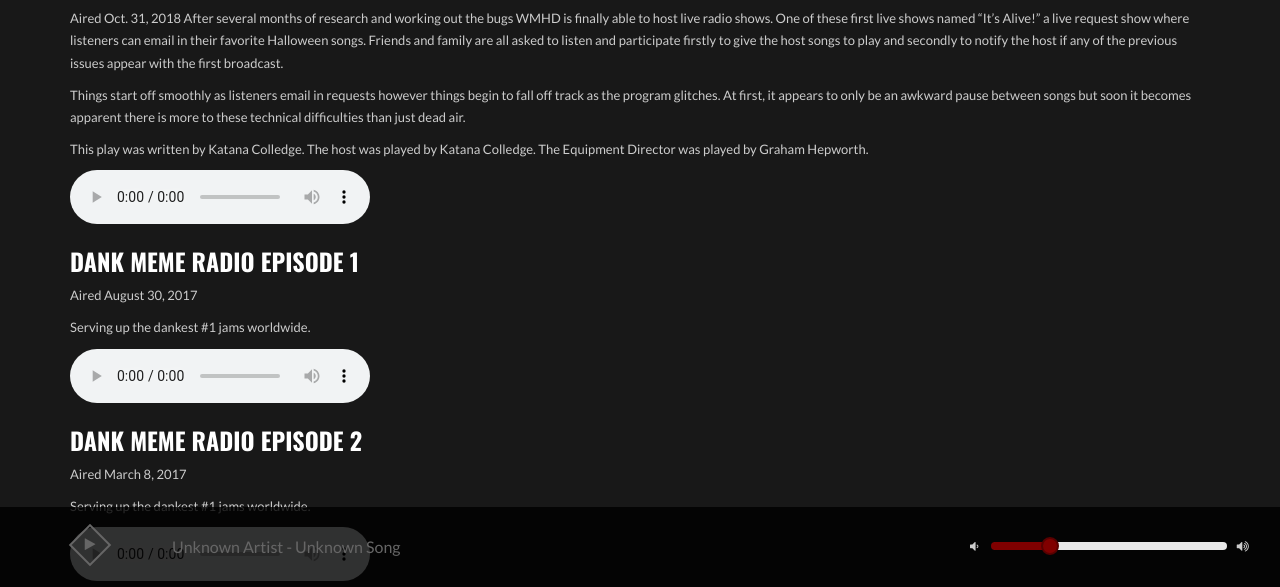
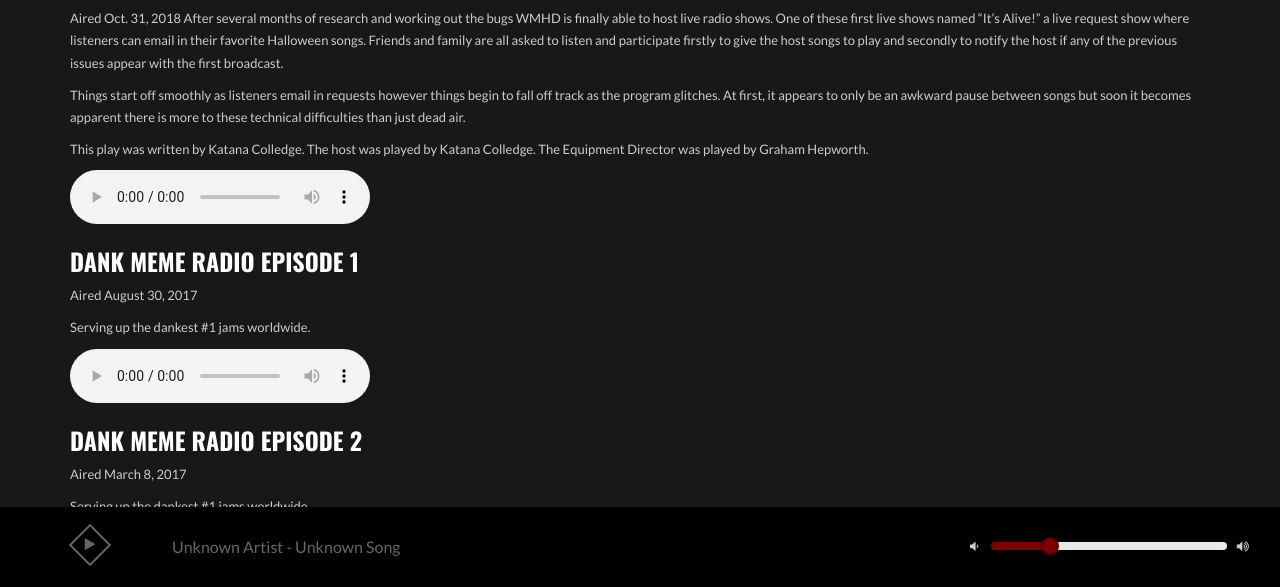
Before and after one commit to wmhdonlineradio/WMHDGATSBY, a Gatsby site: page /archive in a window 1280 px wide. Shown: the part 213-800 px from the top of the page. Built offline with nearby package versions, Linux system fonts and the light colour scheme; Gatsby itself is replaced by a stand-in of ours; no server answers.

Commit message:
Changed Opacity on player

```diff
--- a/src/components/style.css
+++ b/src/components/style.css
@@ -622,7 +622,7 @@
   }
 
   .audio .interface {
-    background: rgba(0, 0, 0, 0.8);
+    background: rgba(0, 0, 0);
     width: 100%;
   }
 
```
